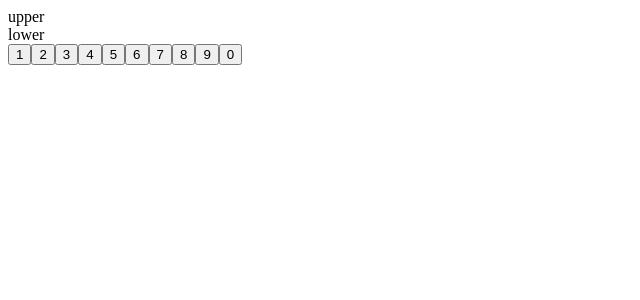
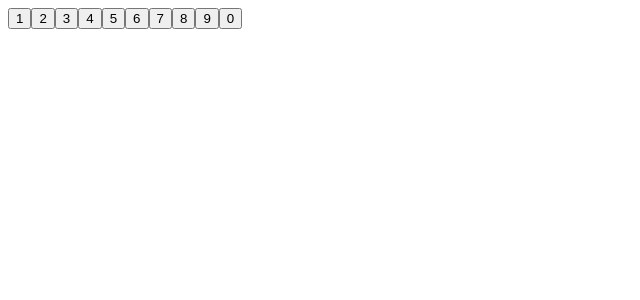
Before and after one commit to fmguerrero96/reactCalc, a React (Vite) app: page / in a window 1280 px wide. Shown: the top 300 px of the page, without its empty margins (0-640 px from the left). Built offline with nearby package versions, Linux system fonts and the light colour scheme.

Commit message:
Pass display variable prop

```diff
--- a/src/components/Screen.jsx
+++ b/src/components/Screen.jsx
@@ -1,7 +1,7 @@
-export default function Screen({ position }) {
+export default function Screen({ position, displayValue }) {
     return(
         <div className={position}>
-            {position}
+            {displayValue}
         </div>
     )
 }
```
